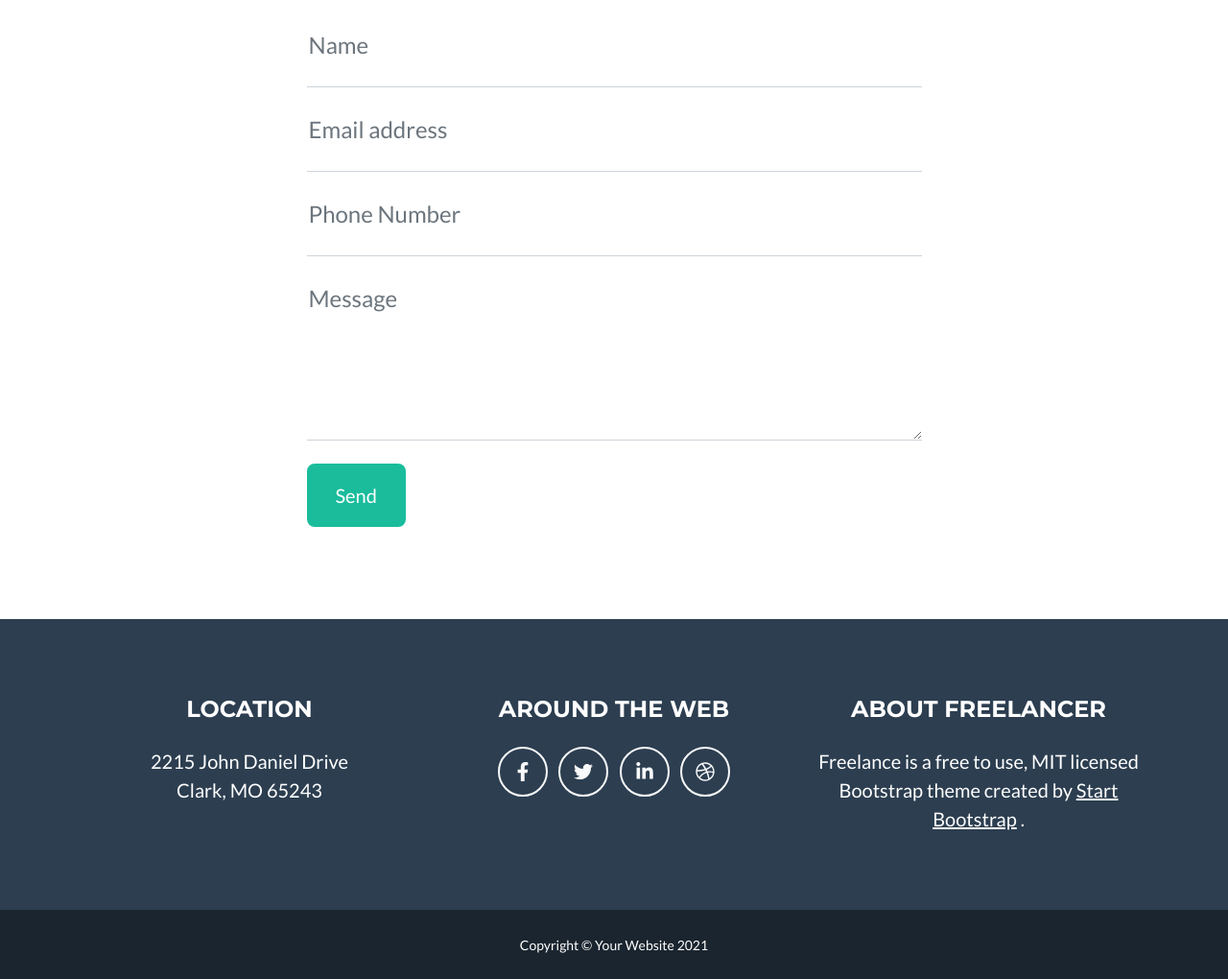
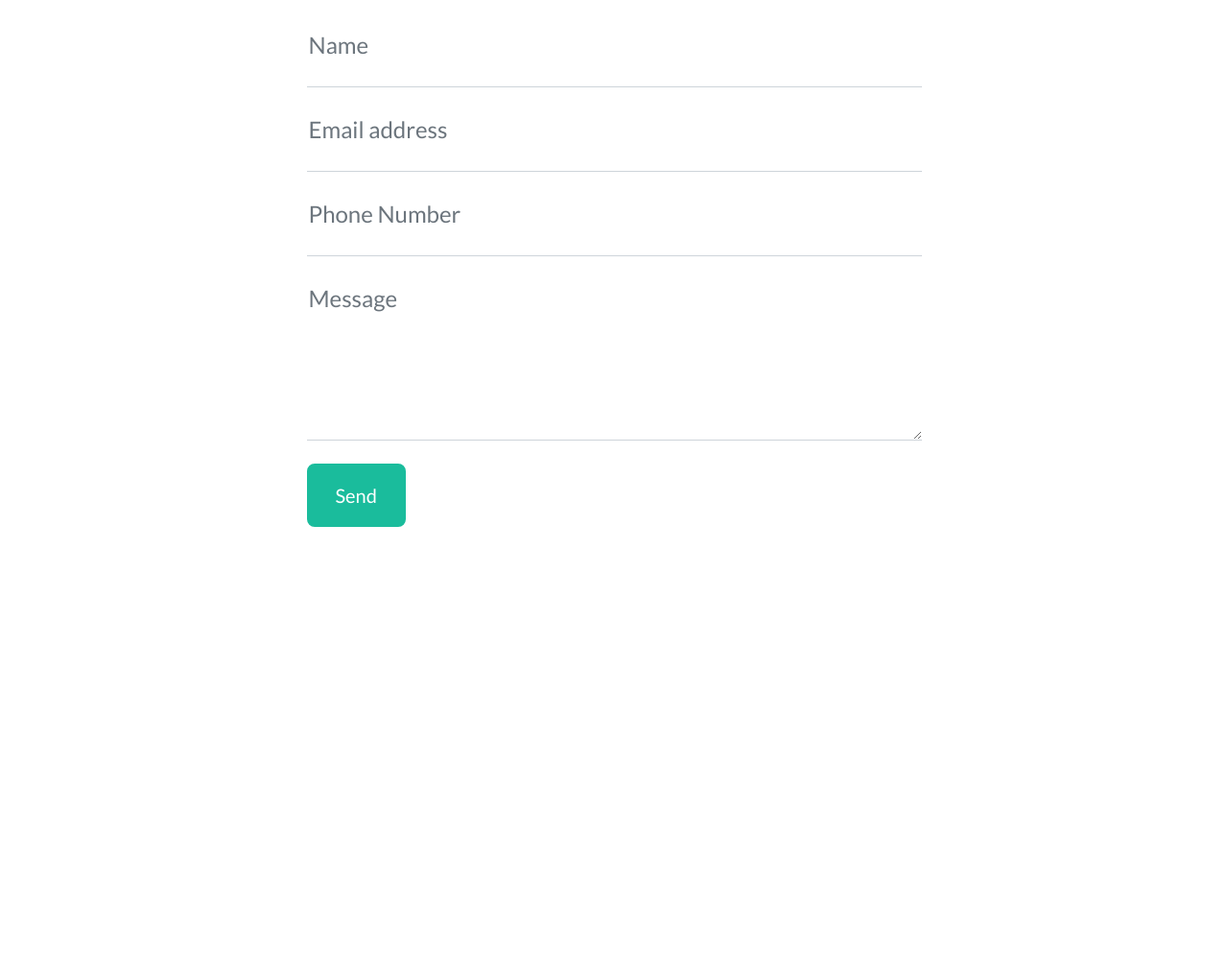
Before and after one commit to jcigale/JohnCigale, a plain HTML site: page index.html in a window 1280 px wide. Shown: the part 2126-3146 px from the top of the page at 96% size. After the commit the page ends 2771 px from the top, so only its background shows below. Drawn offline with nearby package versions, Linux system fonts and the light colour scheme.

Commit message:
remove footer

```diff
--- a/index.html
+++ b/index.html
@@ -161,42 +161,8 @@
             </div>
         </section>
         <!-- Footer-->
-        <footer class="footer text-center">
-            <div class="container">
-                <div class="row">
-                    <!-- Footer Location-->
-                    <div class="col-lg-4 mb-5 mb-lg-0">
-                        <h4 class="text-uppercase mb-4">Location</h4>
-                        <p class="lead mb-0">
-                            2215 John Daniel Drive
-                            <br />
-                            Clark, MO 65243
-                        </p>
-                    </div>
-                    <!-- Footer Social Icons-->
-                    <div class="col-lg-4 mb-5 mb-lg-0">
-                        <h4 class="text-uppercase mb-4">Around the Web</h4>
-                        <a class="btn btn-outline-light btn-social mx-1" href="#!"><i class="fab fa-fw fa-facebook-f"></i></a>
-                        <a class="btn btn-outline-light btn-social mx-1" href="#!"><i class="fab fa-fw fa-twitter"></i></a>
-                        <a class="btn btn-outline-light btn-social mx-1" href="#!"><i class="fab fa-fw fa-linkedin-in"></i></a>
-                        <a class="btn btn-outline-light btn-social mx-1" href="#!"><i class="fab fa-fw fa-dribbble"></i></a>
-                    </div>
-                    <!-- Footer About Text-->
-                    <div class="col-lg-4">
-                        <h4 class="text-uppercase mb-4">About Freelancer</h4>
-                        <p class="lead mb-0">
-                            Freelance is a free to use, MIT licensed Bootstrap theme created by
-                            <a href="http://startbootstrap.com">Start Bootstrap</a>
-                            .
-                        </p>
-                    </div>
-                </div>
-            </div>
-        </footer>
-        <!-- Copyright Section-->
-        <div class="copyright py-4 text-center text-white">
-            <div class="container"><small>Copyright &copy; Your Website 2021</small></div>
-        </div>
+
+
         <!-- Portfolio Modals-->
         <!-- Portfolio Modal 1-->
         <div class="portfolio-modal modal fade" id="portfolioModal1" tabindex="-1" aria-labelledby="portfolioModal1" aria-hidden="true">
```
